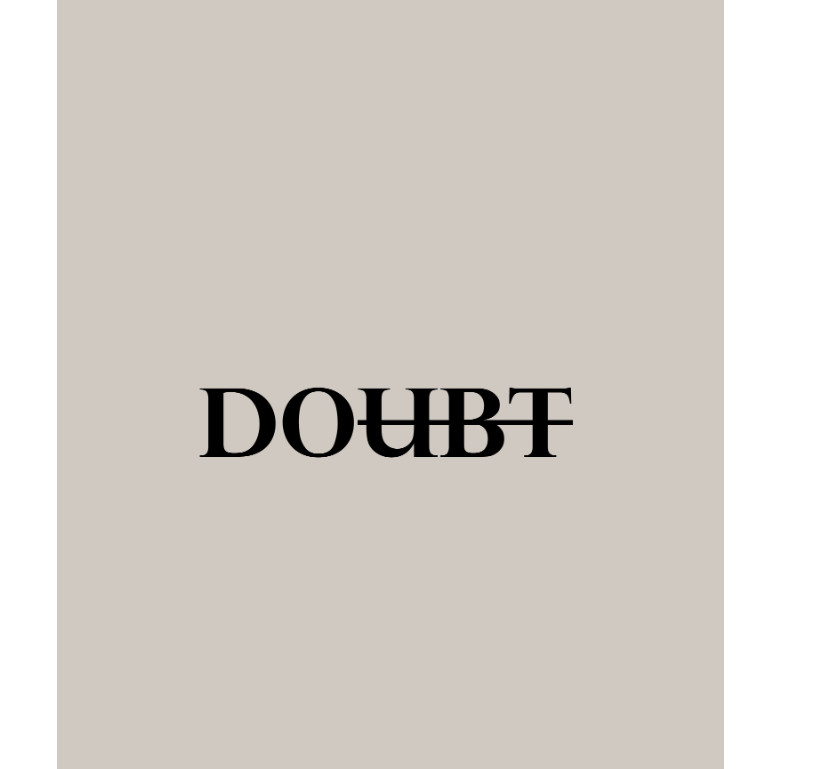
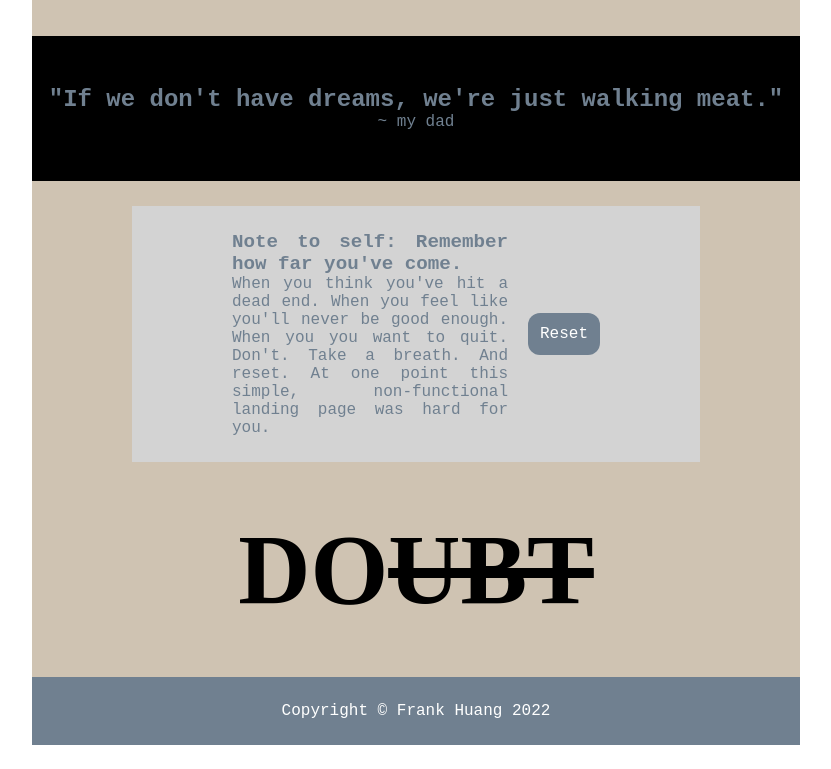
Before and after one commit to frankhacks/odin-landing-page, a plain HTML site: page index.html in a window 1280 px wide. Shown: the part 840-1609 px from the top of the page, without its empty margins (224-1055 px from the left). Drawn offline with Linux system fonts and the light colour scheme.

Commit message:
Landing page draft done

```diff
--- a/index.html
+++ b/index.html
@@ -1,5 +1,6 @@
 <!DOCTYPE html>
 <html lang="en">
+
 <head>
     <meta charset="UTF-8">
     <meta http-equiv="X-UA-Compatible" content="IE=edge">
@@ -7,6 +8,7 @@
     <title>Document</title>
     <link rel="stylesheet" href="style.css">
 </head>
+
 <body>
     <div class="tophalf">
         <div class="header">
@@ -39,9 +41,25 @@
             <div class="fb"><img src="img/facebook.png" alt="facebook">Connect</div>
         </div>
         <div class="middle2">
+            <div class="quotes">
                 <div class="quote">"If we don't have dreams, we're just walking meat."</div>
                 <div class="by">~ my dad</div>
             </div>
+            <div class="middle3">
+                <div class="actionleft">
+                    <div class="actionbox">Note to self: Remember how far you've come.</div>
+                    <div class="actiontext">When you think you've hit a dead end. When
+                        you feel like you'll never be good enough. When you you want to
+                        quit. Don't. Take a breath. And reset. At one point this
+                        simple, non-functional landing page was hard for you.
                     </div>
+                </div>
+                <button class="reset">Reset</button>
+            </div>
+        </div>
+        <div class="doubt">DO<span style="text-decoration: line-through;">UBT</span></div>
+    </div>
+    <div class="footer">Copyright © Frank Huang 2022</div>
 </body>
+
 </html>
--- a/style.css
+++ b/style.css
@@ -43,7 +43,7 @@ body {
     display: flex;
     justify-content: space-between;
     align-items: center;
-    margin-bottom: 25px;
+    margin-bottom: 50px;
     gap: 25px;
 }
 
@@ -71,7 +71,8 @@ button {
 
 .middle {
     text-align: center;
-    padding: 25px;
+    padding-top: 50px;
+    background-color: rgb(207, 195, 178);
 }
 
 .samples {
@@ -79,16 +80,63 @@ button {
     flex-wrap: wrap;
     justify-content: space-evenly;
     padding: 25px;
-
+    padding-bottom: 50px;
 }
 
 .link, .twit, .fb, .insta {
     width: 185px;
 }
 
-.middle2 {
-    background-image: url(img/background.jpg);
-    height: 1000px;
-    background-size: contain;
-    background-repeat: no-repeat;
+.quotes {
+    background-color: black;
+    padding-top: 50px;
+    padding-bottom: 50px;
 }
+
+.quote {
+    font-size: x-large;
+    font-weight: 900;
+}
+
+.middle3 {
+    padding: 25px;
+    padding-left: 100px;
+    padding-right: 100px;
+    display: flex;
+    justify-content: space-between;
+    align-items: center;
+    background-color: lightgray;
+    margin: 25px;
+    margin-left: 100px;
+    margin-right: 100px;
+}
+
+.actionleft {
+    text-align:justify;
+    width: 75%;
+}
+
+.actionbox {
+    font-size: larger;
+    font-weight: bold;
+}
+
+.reset {
+    padding: 12px;
+    height: fit-content;
+}
+
+.doubt {
+    font-family: 'Times New Roman', Times, serif;
+    font-size: 100px;
+    font-weight: bolder;
+    margin: 50px;
+    color: black;
+}
+
+.footer {
+    text-align: center;
+    background-color: slategray;
+    color: white;
+    padding: 25px;
+}
```
Lines whose indentation alone changed are shown as unchanged.
